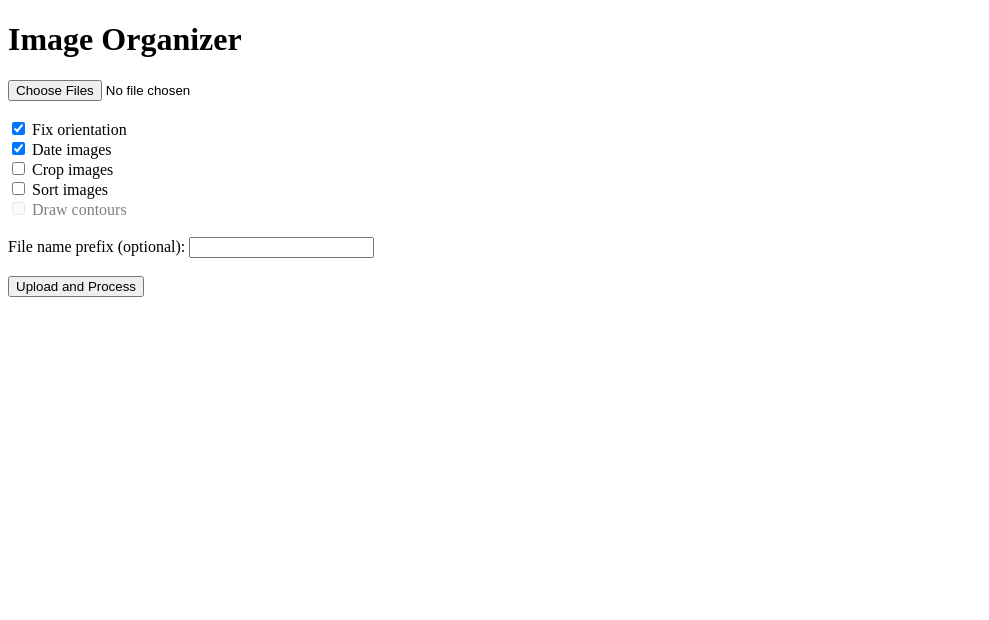
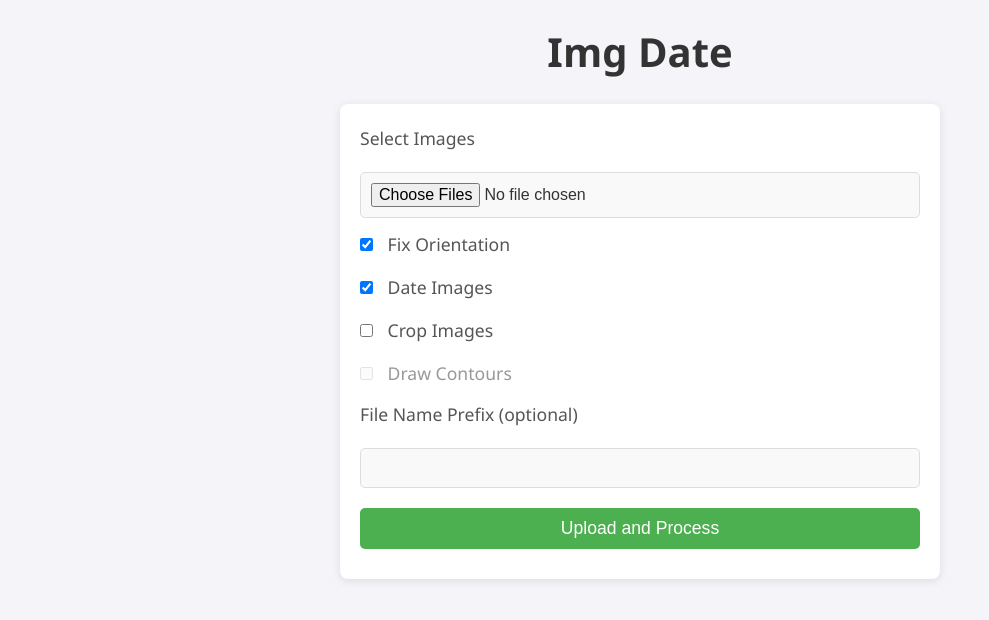
Before and after one commit to bobbleheadhobo/ImgDate, a Flask app: page / in a window 1280 px wide. Shown: the top 620 px of the page, without its empty margins (0-989 px from the left). Run offline with Flask 3, Linux system fonts and the light colour scheme.

Commit message:
Website now has modern look and improved prompt sent to chatgpt

```diff
--- a/src/DateExtractor.py
+++ b/src/DateExtractor.py
@@ -52,7 +52,8 @@ class DateExtractor:
         """
         Use gpt4o API to extract text from the processed image.
         """
-        prompt = '''This is a film image that contains a date, typically in orange or red text. This image has been cropped down to enlarge the text size. The date will be in the format 'YY MM DD or MM DD 'YY. A way to differentiate the two dates is that the year will always start an apostrophe('). Please read the date and provide it in the format MM DD 'YY. Respond only with the date and a confidence level from 1 to 10 on how certain you are of its accuracy. Example "12 07 '01 | confidence: 10". If the date is unclear or cannot be read, please respond with "date not found | confidence: -1" as a placeholder."'''
+        # prompt = '''This is a film image that contains a date, typically in orange or red text. This image has been cropped down to enlarge the text size. The date will be in the format 'YY MM DD or MM DD 'YY. A way to differentiate the two dates is that the year will always start an apostrophe('). Please read the date and provide it in the format MM DD 'YY. Respond only with the date and a confidence level from 1 to 10 on how certain you are of its accuracy. Example "12 07 '01 | confidence: 10". If the date is unclear or cannot be read, please respond with "date not found | confidence: -1" as a placeholder."'''
+        prompt = '''Extract the date from the image where it is displayed in orange dot-matrix text in the format 'mm dd yy'. The date appears as two digits for the month, day, and year, with the year shown as two digits (e.g., 8 9 '12). Focus on recognizing the orange dot-matrix numbers in the lower corner of the image and return the date as "mm dd 'yy". Please read the date and provide it in the format MM DD 'YY. Respond only with the date and a confidence level from 1 to 10 on how certain you are of its accuracy. Example "12 07 '01 | confidence: 10". If the date is unclear or cannot be read, please respond with "date not found | confidence: -1" as a placeholder. '''
 
         headers = {
         "Content-Type": "application/json",
--- a/src/app.py
+++ b/src/app.py
@@ -7,6 +7,7 @@ import zipfile
 import uuid
 import threading
 import time
+import SharedVariables as s
 
 app = Flask(__name__)
 
@@ -45,10 +46,13 @@ def index():
 
 @app.route('/api/progress', methods=['GET'])
 def get_progress():
-    return jsonify({
-        'current_image_num': image_organizer.current_image_num,
-        'num_images': image_organizer.num_images
-    })
+    if hasattr(s, 'num_images') and hasattr(s, 'current_image_num'):
+        return jsonify({
+            'num_images': s.num_images,
+            'current_image_num': s.current_image_num
+        }), 200
+    else:
+        return jsonify({'error': 'Progress not available'}), 404
 
 @app.route('/upload', methods=['POST'])
 def upload_and_process():
@@ -62,6 +66,9 @@ def upload_and_process():
 
     # Create a unique identifier for this batch
     batch_id = str(uuid.uuid4())
+
+    # Reset shared variables
+    s.reset()
 
     # Create a temporary directory for this upload
     with tempfile.TemporaryDirectory() as tmpdirname:
--- a/src/templates/index.html
+++ b/src/templates/index.html
@@ -1,61 +1,232 @@
 <!DOCTYPE html>
 <html lang="en">
+
 <head>
     <meta charset="UTF-8">
     <meta name="viewport" content="width=device-width, initial-scale=1.0">
-    <title>Image Organizer</title>
+    <title>Img Date</title>
     <style>
+        /* General reset for modern look */
+        * {
+            margin: 0;
+            padding: 0;
+            box-sizing: border-box;
+        }
+
+        body {
+            font-family: 'Segoe UI', Tahoma, Geneva, Verdana, sans-serif;
+            background-color: #f4f4f9;
+            color: #333;
+            line-height: 1.6;
+            padding: 20px;
+        }
+
+        h1 {
+            font-size: 2.5em;
+            margin-bottom: 20px;
+            text-align: center;
+            color: #333;
+        }
+
+        form {
+            background-color: #fff;
+            padding: 20px;
+            border-radius: 8px;
+            box-shadow: 0 2px 10px rgba(0, 0, 0, 0.1);
+            max-width: 600px;
+            margin: 0 auto;
+        }
+
+        label {
+            font-size: 1.1em;
+            display: block;
+            margin-bottom: 10px;
+            color: #555;
+        }
+
+        input[type="file"],
+        input[type="text"],
+        input[type="checkbox"],
+        button {
+            width: 100%;
+            padding: 10px;
+            margin: 10px 0;
+            border-radius: 5px;
+            border: 1px solid #ddd;
+        }
+
+        input[type="file"],
+        input[type="text"] {
+            font-size: 1em;
+            background-color: #f9f9f9;
+            outline: none;
+        }
+
+        input[type="checkbox"] {
+            width: auto;
+            margin-right: 10px;
+        }
+
+        button {
+            background-color: #4caf50;
+            color: #fff;
+            border: none;
+            font-size: 1.1em;
+            cursor: pointer;
+            transition: background-color 0.3s ease;
+        }
+
+        button:hover {
+            background-color: #45a049;
+        }
+
+        #progressContainer {
+            margin: 20px 0;
+        }
+
+        #progressBar {
+            width: 100%;
+            background-color: #e0e0e0;
+            border-radius: 5px;
+        }
+
+        #progressBarFill {
+            width: 0;
+            height: 25px;
+            background-color: #4caf50;
+            text-align: center;
+            line-height: 25px;
+            color: white;
+            border-radius: 5px;
+            transition: width 0.4s ease;
+        }
+
+        #progressText {
+            font-size: 1.1em;
+            margin-top: 15px;
+            text-align: center;
+        }
+
+        #startOver {
+            background-color: #ff4136;
+            color: #fff;
+            border: none;
+            font-size: 0.9em;
+            cursor: pointer;
+            width: 100%;
+            padding: 5px;
+            border-radius: 5px;
+            margin: 10px 0;
+            display: none;
+        }
+
         .disabled {
-            opacity: 0.5;
-            pointer-events: none;
+            opacity: 0.6;
+            pointer-events: not-allowed;
+        }
+
+        /* Responsive design */
+        @media (max-width: 600px) {
+            form {
+                padding: 15px;
+            }
+
+            h1 {
+                font-size: 2em;
+            }
         }
     </style>
 </head>
+
 <body>
-    <h1>Image Organizer</h1>
+    <h1>Img Date</h1>
     <form id="uploadForm" enctype="multipart/form-data">
-        <input type="file" name="files[]" multiple accept="image/*" required>
-        <br><br>
-        <label><input type="checkbox" name="fix_orientation" value="true" checked title="Automatically detects and corrects the orientation of photos using facial recognition."> Fix orientation</label><br>
-        <label><input type="checkbox" name="date_images" value="true" checked title="Extract and sets dates from scanned photos."> Date images</label><br>
-        <label><input type="checkbox" name="crop_images" value="true" id="cropImages" title="Crops images from scans"> Crop images</label><br>
-        <label><input type="checkbox" name="sort_images" value="true" title="Sorts processed images into folders by year and month."> Sort images</label><br>
-        <label id="drawContoursLabel"><input type="checkbox" name="draw_contours" value="true" id="drawContours" title="Shows which images were cropped from scans"> Draw contours</label><br>
-        <br>
-        <label>File name prefix (optional): <input type="text" name="file_prefix"></label><br>
-        <br>
-        <button type="submit">Upload and Process</button>
+        <label for="fileInput">Select Images</label>
+        <input id="fileInput" type="file" name="files[]" multiple accept="image/*" required>
+
+        <label><input type="checkbox" name="fix_orientation" value="true" checked> Fix Orientation</label>
+        <label><input type="checkbox" name="date_images" value="true" checked> Date Images</label>
+        <label><input type="checkbox" name="crop_images" value="true" id="cropImages"> Crop Images</label>
+        <label id="drawContoursLabel"><input type="checkbox" name="draw_contours" value="true" id="drawContours"> Draw Contours</label>
+
+        <label for="filePrefix">File Name Prefix (optional)</label>
+        <input type="text" id="filePrefix" name="file_prefix">
+
+        <button type="submit" id="processButton">Upload and Process</button>
+        <button type="button" id="downloadButton" style="display: none;">Download Images</button>
+
+        <div id="progressContainer" style="display:none;">
+            <div id="progressBar">
+                <div id="progressBarFill"></div>
+            </div>
+            <p id="progressText"></p>
+        </div>
+
+        <button type="button" id="startOver" style="display: none;">Start Over</button>
     </form>
-    <div id="message"></div>
-    <div id="countInfo"></div>
+
     <script>
-        document.getElementById('uploadForm').addEventListener('submit', function(e) {
+        let downloadUrl = '';
+        let uploadedImagesCount = 0;
+        const uploadForm = document.getElementById('uploadForm');
+        const processButton = document.getElementById('processButton');
+        const downloadButton = document.getElementById('downloadButton');
+        const startOverButton = document.getElementById('startOver');
+        const progressContainer = document.getElementById('progressContainer');
+        const fileInput = document.getElementById('fileInput');
+
+        uploadForm.addEventListener('submit', function (e) {
             e.preventDefault();
-            var formData = new FormData(this);
-            document.getElementById('message').innerText = 'Processing images...';
-            document.getElementById('countInfo').innerText = '';
+            const formData = new FormData(this);
+            processButton.disabled = true;
+            processButton.textContent = 'Processing...';
+            processButton.classList.add('disabled');
+            progressContainer.style.display = 'block';
+            uploadedImagesCount = fileInput.files.length;
+
             fetch('/upload', {
                 method: 'POST',
                 body: formData
             })
-            .then(response => {
-                if (!response.ok) {
-                    throw new Error('Network response was not ok');
-                }
-                return response.json();
-            })
+                .then(response => response.json())
                 .then(data => {
                     if (data.error) {
-                    document.getElementById('message').innerText = 'Error: ' + data.error;
+                        alert('Error: ' + data.error);
                     } else {
-                    document.getElementById('message').innerHTML = data.message + ' <a href="' + data.download_url + '">Download processed images</a>';
-                    document.getElementById('countInfo').innerText = `Uploaded: ${data.uploaded_count}, Processed: ${data.processed_count}`;
+                        downloadUrl = data.download_url;
+                        processButton.style.display = 'none';
+                        downloadButton.style.display = 'block';
                     }
                 })
                 .catch(error => {
-                document.getElementById('message').innerText = 'Error: ' + error.message;
+                    alert('Error: ' + error.message);
                     console.error('Error:', error);
                 });
+
+            // Poll progress
+            let intervalId = setInterval(function () {
+                fetch('/api/progress')
+                    .then(response => response.json())
+                    .then(progressData => {
+                        const { num_images, current_image_num } = progressData;
+                        if (num_images > 0) {
+                            const progressPercentage = Math.round((current_image_num / num_images) * 100);
+                            document.getElementById('progressBarFill').style.width = progressPercentage + '%';
+                            document.getElementById('progressText').innerText = `Processed ${current_image_num} of ${num_images} images...`;
+
+                            if (current_image_num >= num_images) {
+                                clearInterval(intervalId);
+                                if (num_images !== uploadedImagesCount) {
+                                    alert(`Error: ${uploadedImagesCount - num_images} image(s) were not processed. Please run again with 'Draw Contours' enabled to find the missing image(s).`);
+                                }
+                            }
+                        }
+                    })
+                    .catch(error => {
+                        console.error('Error fetching progress:', error);
+                        clearInterval(intervalId);
+                    });
+            }, 750);
         });
 
         // Handle the dependency between "Crop images" and "Draw contours" checkboxes
@@ -74,6 +245,17 @@
 
         // Initial state setup
         document.getElementById('cropImages').dispatchEvent(new Event('change'));
+
+
+        downloadButton.addEventListener('click', function() {
+            window.location.href = downloadUrl;
+            startOverButton.style.display = 'block';
+        });
+
+        startOverButton.addEventListener('click', function () {
+            location.reload();
+        });
     </script>
 </body>
+
 </html>
```
Also changed, not shown: src/ImageOrganizer.py (+9 -6 lines), src/SharedVariables.py (added, +7 -0 lines), 2 other files. Lines whose indentation alone changed are shown as unchanged.
